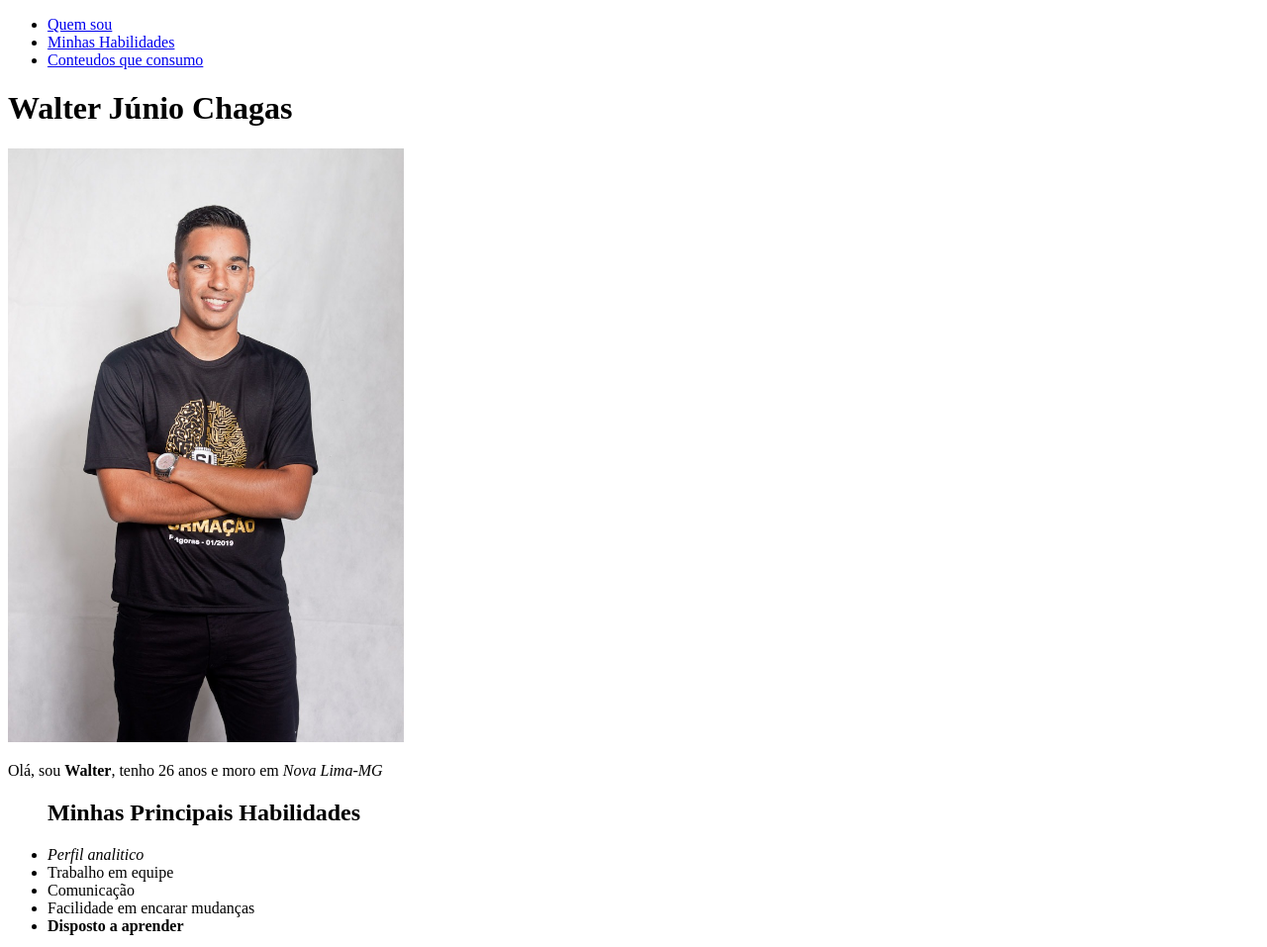
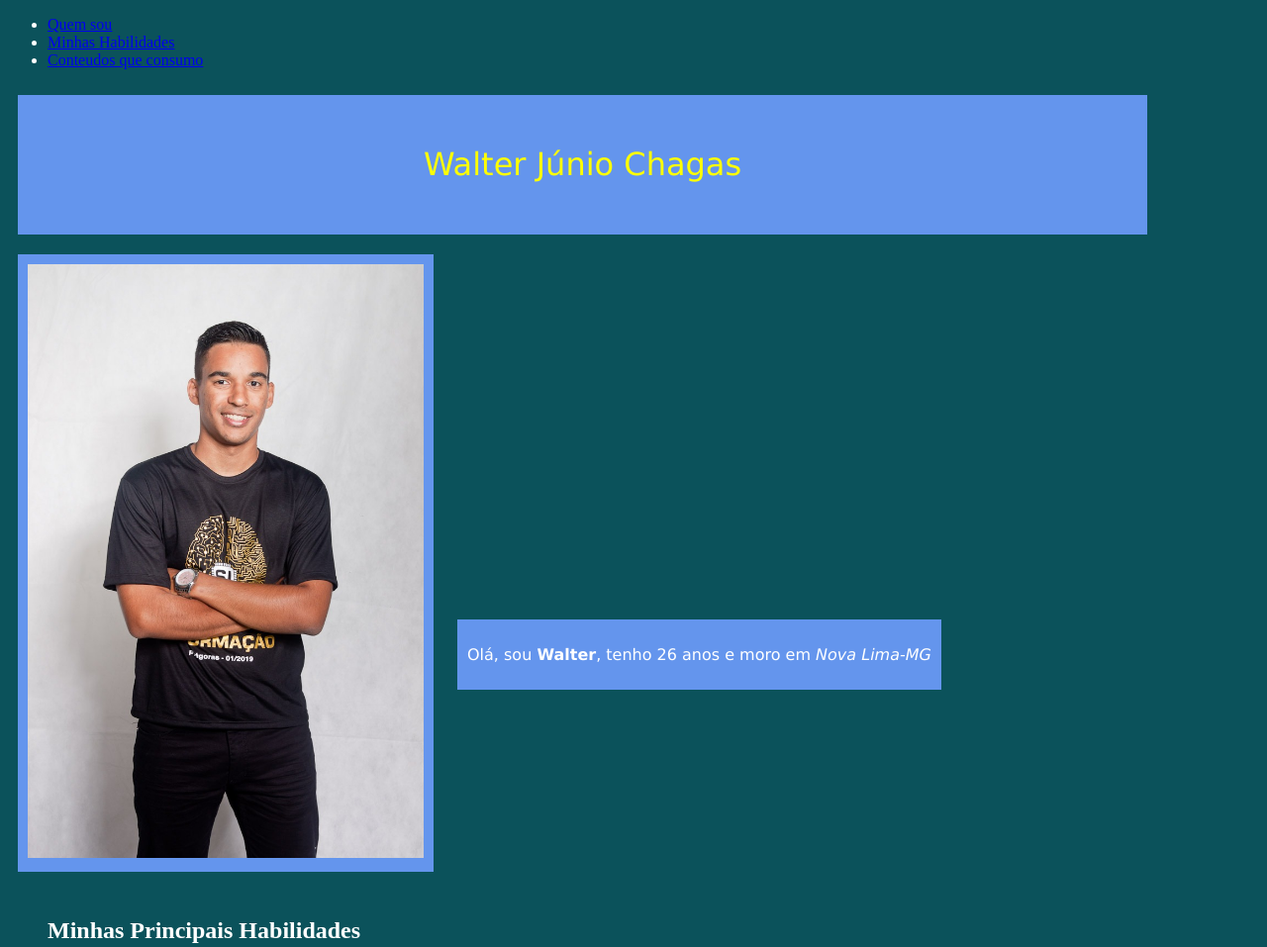
Before and after one commit to WalterChagas/walterchagas.github.io, a plain HTML site: page index.html in a window 1280 px wide. Shown: the top 957 px of the page at 99% size. Drawn offline with Linux system fonts and the light colour scheme.

```diff
--- a/index.html
+++ b/index.html
@@ -4,6 +4,7 @@
 <head>
     <meta charset="UTF-8">
     <title>Portifolio - Walter Chagas</title>
+    <link rel="stylesheet" type="text/css" href="style.css">
 </head>
 
 <body>
@@ -12,9 +13,18 @@
         <li><a href="habilidades">Minhas Habilidades</a></li>
         <li><a href="#blogs">Conteudos que consumo</a></li>
     </ul>
-    <h1 id="apresentaçao">Walter Júnio Chagas</h1>
-    <img id="foto-capa" src="Formatura.jpeg" alt="Imagem de pessoa sorrindo" width="400">
-    <p>Olá, sou <strong>Walter</strong>, tenho 26 anos e moro em <em>Nova Lima-MG</em></p>
+
+    <div class="caixa nome">
+        <h1>Walter Júnio Chagas</h1>
+    </div>
+    <br>
+    <div class="caixa foto">
+        <img id="foto-capa" src="Formatura.jpeg" alt="Imagem de pessoa sorrindo" width="400">
+    </div>
+    <div class="caixa descricao">
+        <p>Olá, sou <strong>Walter</strong>, tenho 26 anos e moro em <em>Nova Lima-MG</em></p>
+    </div>
+
     <ul>
         <h2 id="habilidades">Minhas Principais Habilidades</h2>
         <li><em> Perfil analitico</em></li>
--- /dev/null
+++ b/style.css
@@ -0,0 +1,30 @@
+body{
+    background-color: #0b525b;
+    color: white;
+}
+
+h1, p {
+    font-family: Verdana, Geneva, Tahoma, sans-serif;
+    font-weight: 120;
+}
+
+.caixa{
+
+    display: inline-block;
+    padding: 20px;
+    background-color: cornflowerblue;
+    margin: 10px;
+    padding: 10px;
+}
+
+.caixa  h1{
+    color: yellow;
+    padding: 20px 400px;
+
+}
+
+.descricao {
+    position: relative;
+    bottom: 200px;
+
+}
```
